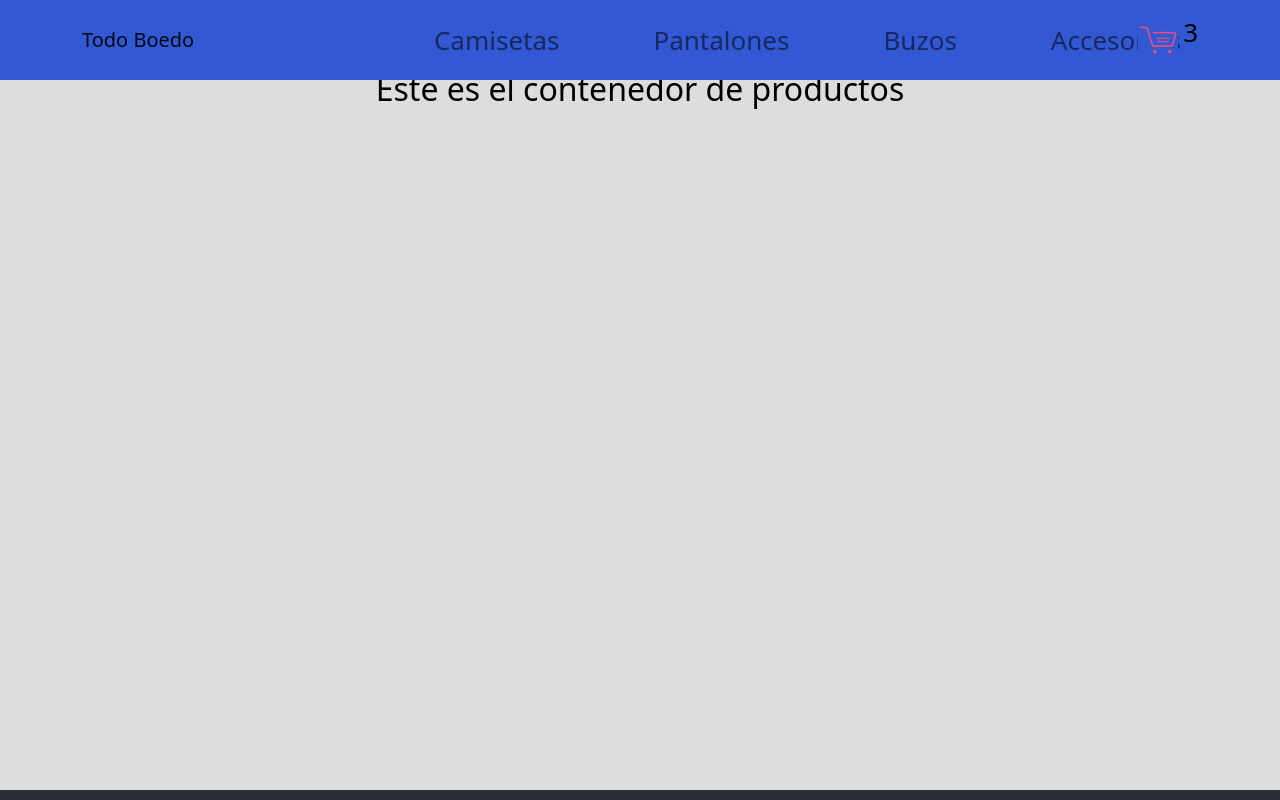
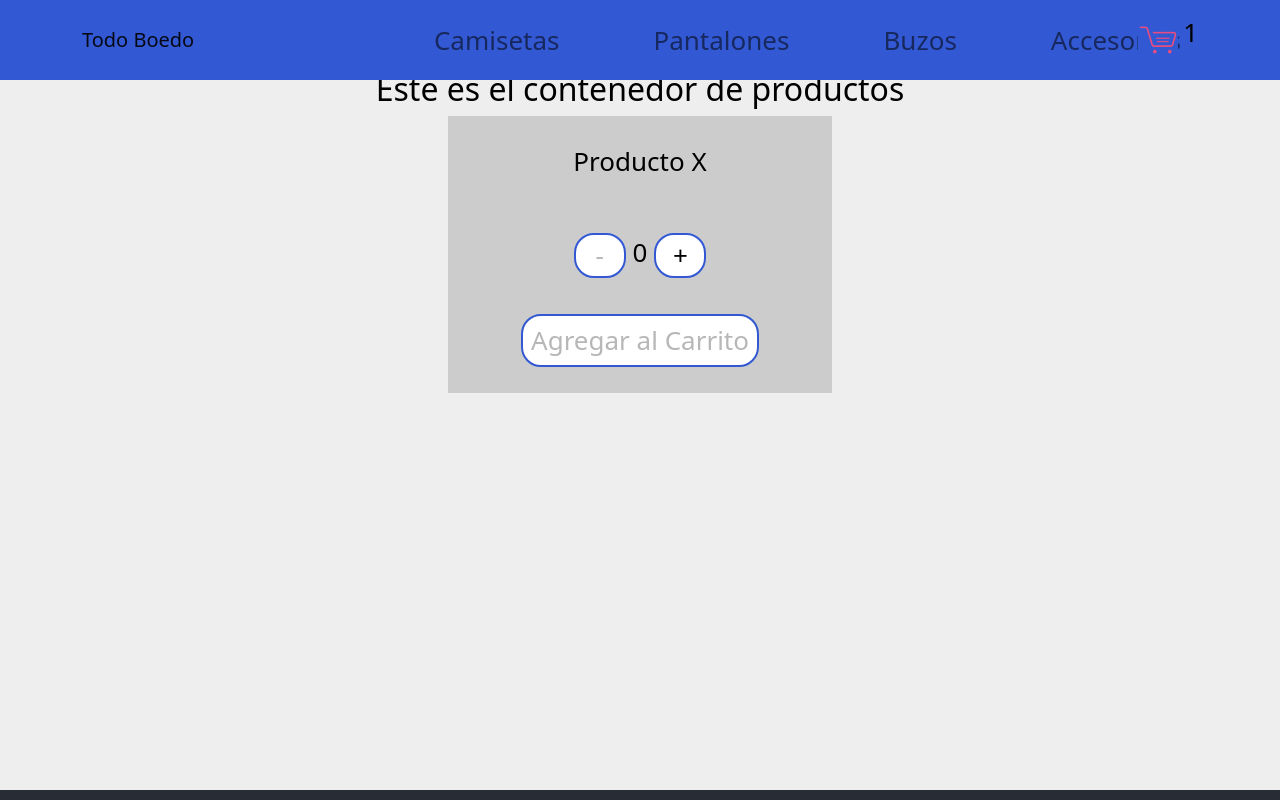
Before and after one commit to lautarogerlero/ProyectoReactJS, a React (Create React App) app: page / in a window 1280 px wide. Built offline with nearby package versions, Linux system fonts and the light colour scheme.

Commit message:
Use State

```diff
--- a/src/App.js
+++ b/src/App.js
@@ -3,11 +3,13 @@ import NavBar from "./components/NavBar/NavBar";
 import ItemListContainer from "./components/ItemListContainer/ItemListContainer";
 
 function App() {
+
   return (
     <div className="App">
       <header className="App-header">
         <NavBar></NavBar>
         <ItemListContainer greeting="Este es el contenedor de productos"></ItemListContainer>
+
       </header>
 
     </div>
--- a/src/components/CartWidget/CartWidget.css
+++ b/src/components/CartWidget/CartWidget.css
@@ -14,6 +14,6 @@ img {
 }
 
 p {
-    margin-top: 18px;
+    margin-top: 60px;
     color: black;
 }
--- a/src/components/CartWidget/CartWidget.jsx
+++ b/src/components/CartWidget/CartWidget.jsx
@@ -1,11 +1,11 @@
 import "./CartWidget.css";
 import carrito from "../../images/carrito2.png"
 
-function CartWidget() {
+function CartWidget({numeroCarrito}) {
     return (
         <div className="containerCarrito">
             <img src={carrito} alt="Carrito de Compras"/>
-            <p>3</p>
+            <p>{numeroCarrito}</p>
         </div>
     )
 }
--- /dev/null
+++ b/src/components/ItemCount/ItemCount.css
@@ -0,0 +1,38 @@
+.contador {
+    display: flex;
+    flex-direction: column;
+    align-items: center;
+    background-color: #ccc;
+    gap: 1em;
+    width: 30%;
+    padding: 1em;
+}
+
+.botonesContador {
+    display: flex;
+    justify-content: space-between;
+    width: 40%;
+    align-items: center;
+}
+
+.botonesContador p {
+    margin-top: 10px;
+}
+
+.botonContador {
+    width: 2em;
+    border-radius: 20px;
+    border: 2px solid #3259d3;
+    background-color: white;
+}
+
+.botonAgregar {
+    border-radius: 20px;
+    border: 2px solid #3259d3;
+    background-color: white;
+    padding: 5px 8px;
+}
+
+.botonContador:hover, .botonAgregar:hover {
+    background-color: #3259d3;
+}
--- /dev/null
+++ b/src/components/ItemCount/ItemCount.jsx
@@ -0,0 +1,31 @@
+import { useState } from "react"
+import "./ItemCount.css"
+
+export const ItemCount = ({stock, initial, onAdd}) => {
+    const [contador, setContador] = useState(initial);
+
+    const incrementar = () => {
+        if(contador < stock){
+            setContador(contador + 1)
+        }
+    }
+
+    const decrementar = () => {
+        if(contador > initial){
+            setContador(contador - 1)
+        }
+    }
+
+    return (
+        <div className="contador">
+            <p>Producto X</p>
+            <div className="botonesContador">
+                <button className="botonContador" onClick={decrementar} disabled={contador === 0 ? true : false}>-</button>
+                <p>{contador}</p>
+                <button className="botonContador" onClick={incrementar} disabled={contador === stock ? true : false}>+</button>
+            </div>
+            <button className="botonAgregar" onClick={() => (onAdd(contador))} disabled={contador === 0 ? true : false}>Agregar al Carrito</button>
+        </div>
+    )
+
+}
--- a/src/components/ItemListContainer/ItemListContainer.css
+++ b/src/components/ItemListContainer/ItemListContainer.css
@@ -2,7 +2,10 @@
     margin-top: 60px;
     width: 100%;
     height: 90vh;
-    background-color: #ddd;
+    background-color: #eee;
+    display: flex;
+    flex-direction: column;
+    align-items: center;
 }
 
 h2 {
--- a/src/components/ItemListContainer/ItemListContainer.jsx
+++ b/src/components/ItemListContainer/ItemListContainer.jsx
@@ -1,10 +1,22 @@
 import "./ItemListContainer.css";
+import { ItemCount } from '../ItemCount/ItemCount';
+import { useState } from 'react';
+
+
 
 function ItemListContainer({greeting}) {
+
+    const agregarProducto = (contador) => {
+    console.log(`Agregado/s ${contador} producto/s`)
+    }
+
+
     return(
         <div className="itemContainer">
             <h2>{greeting}</h2>
+            <ItemCount stock={8} initial={0} onAdd={agregarProducto}></ItemCount>
         </div>
+
     )
 }
 
--- a/src/components/NavBar/NavBar.jsx
+++ b/src/components/NavBar/NavBar.jsx
@@ -18,7 +18,7 @@ function NavBar() {
             <Nav.Link href="#accesorios" className="navbar-text">Accesorios</Nav.Link>
           </Nav>
           <Nav>
-            <CartWidget></CartWidget>
+            <CartWidget numeroCarrito={1}></CartWidget>
           </Nav>
         </Navbar.Collapse>
       </Container>
```
Also changed, not shown: src/components/Welcome/Welcome.jsx (deleted, +0 -16 lines).
